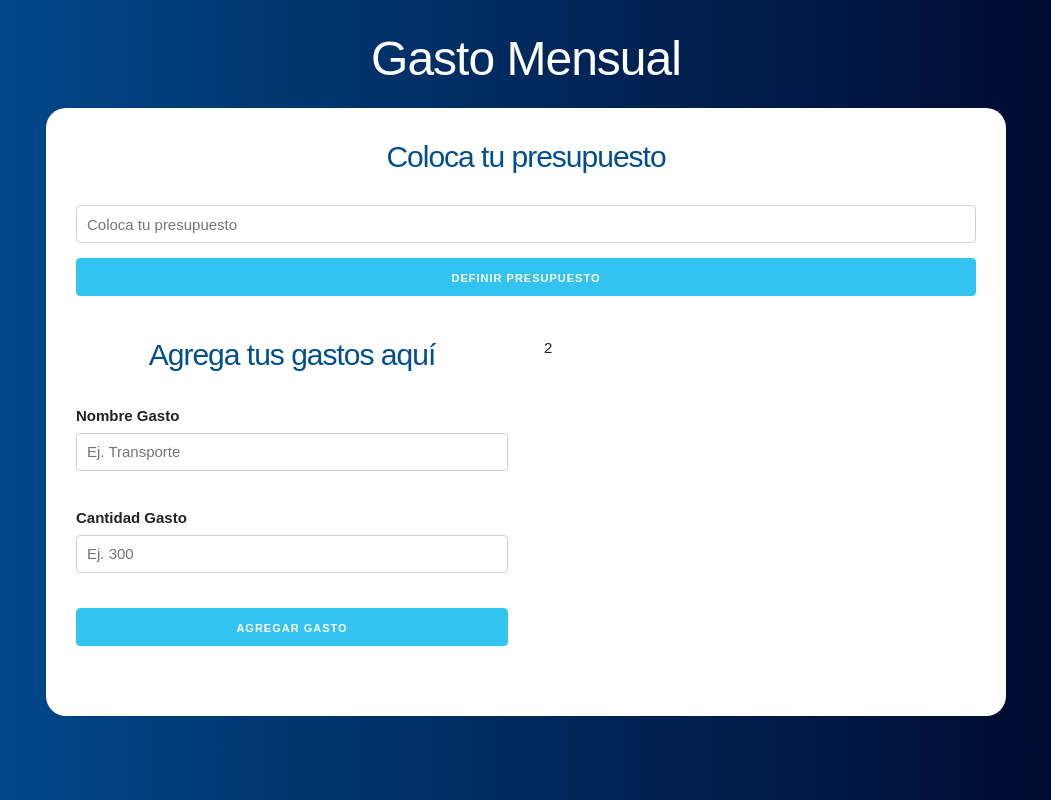
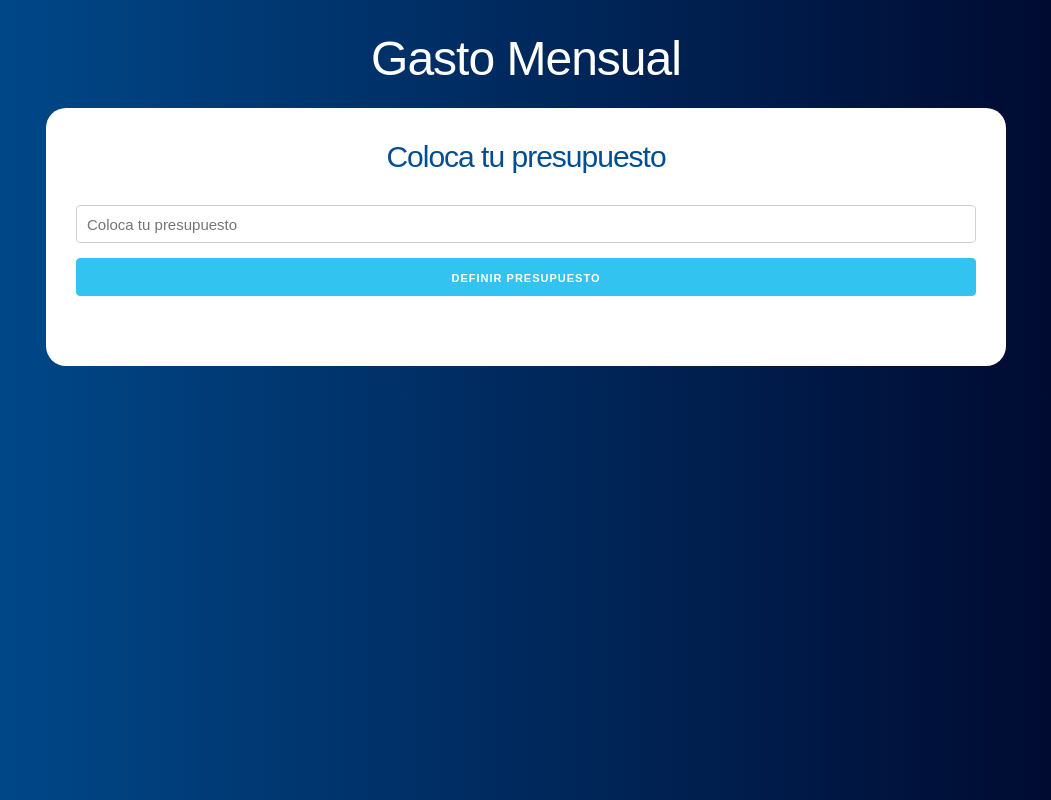
Before and after one commit to jr-Adolfo/control-de-presupuesto, a React (Create React App) app: page / in a window 1280 px wide. Shown: the whole page, without its empty margins (114-1165 px from the left). Built offline with nearby package versions, Linux system fonts and the light colour scheme.

Commit message:
carga condicional de componentes

```diff
--- a/src/App.js
+++ b/src/App.js
@@ -5,6 +5,7 @@
 function App() {
   const [presupuesto, guardarPresupuesto] = useState(0);
   const [restante, guardarRestante] = useState(0);
+  const [mostrarpregunta, actualizarPregunta] = useState(true);
 
   return (
     <div className="container">
@@ -12,17 +13,20 @@
         <h1>Gasto Mensual</h1>
 
         <div className="contenido-principal cotenido">
+          {mostrarpregunta ? (
             <Pregunta
               guardarPresupuesto={guardarPresupuesto}
               guardarRestante={guardarRestante}
+              actualizarPregunta={actualizarPregunta}
             />
-
+          ) : (
             <div className="row">
               <div className="one-half column">
                 <Formulario />
               </div>
               <div className="one-half column">2 </div>
             </div>
+          )}
         </div>
       </header>
     </div>
--- a/src/components/Pregunta.js
+++ b/src/components/Pregunta.js
@@ -2,7 +2,7 @@
 import React, { Fragment, useState } from "react";
 import Error from "./Error"
 
-export const Pregunta = ({guardarPresupuesto, guardarRestante}) => {
+export const Pregunta = ({guardarPresupuesto, guardarRestante, actualizarPregunta}) => {
   const [cantidad, guardarCantidad] = useState(0);
 
   const [error, guardarError] = useState(false)
@@ -19,6 +19,7 @@
 
       guardarPresupuesto(cantidad)
       guardarRestante(cantidad)
+      actualizarPregunta(false)
 
   }
   return (
```
Lines whose indentation alone changed are shown as unchanged.
